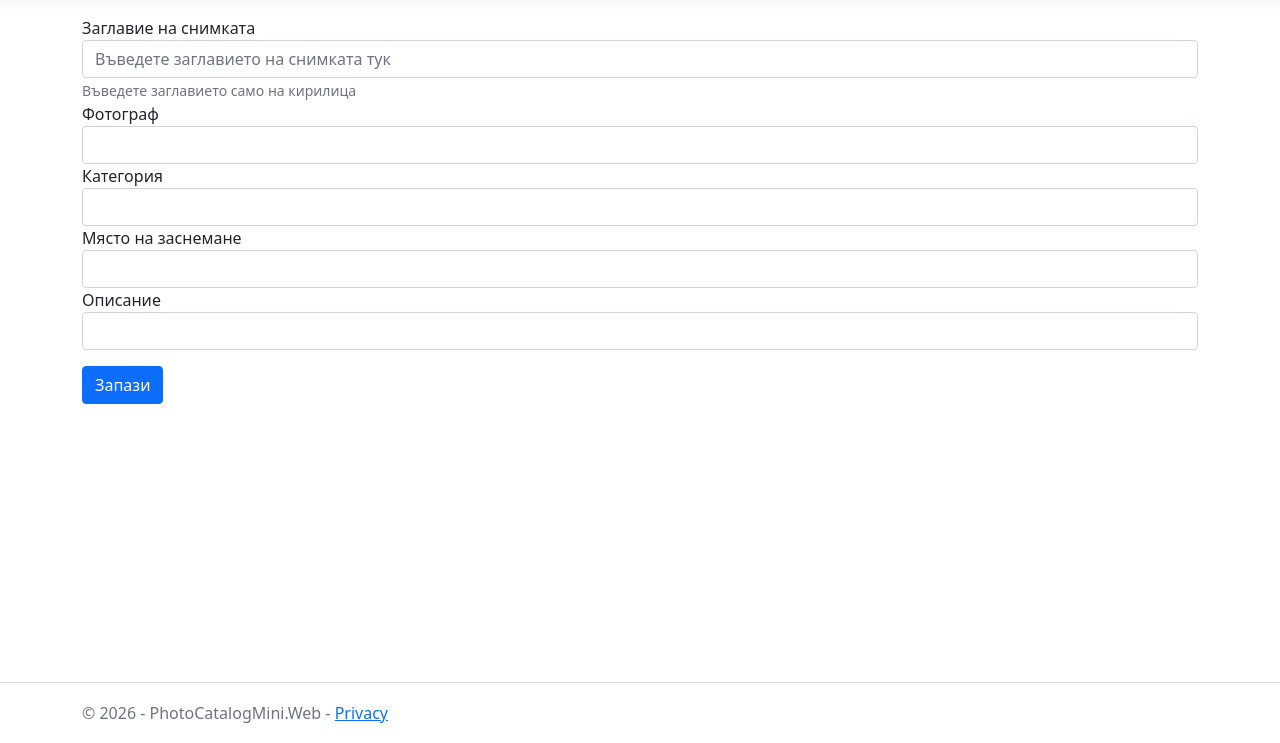
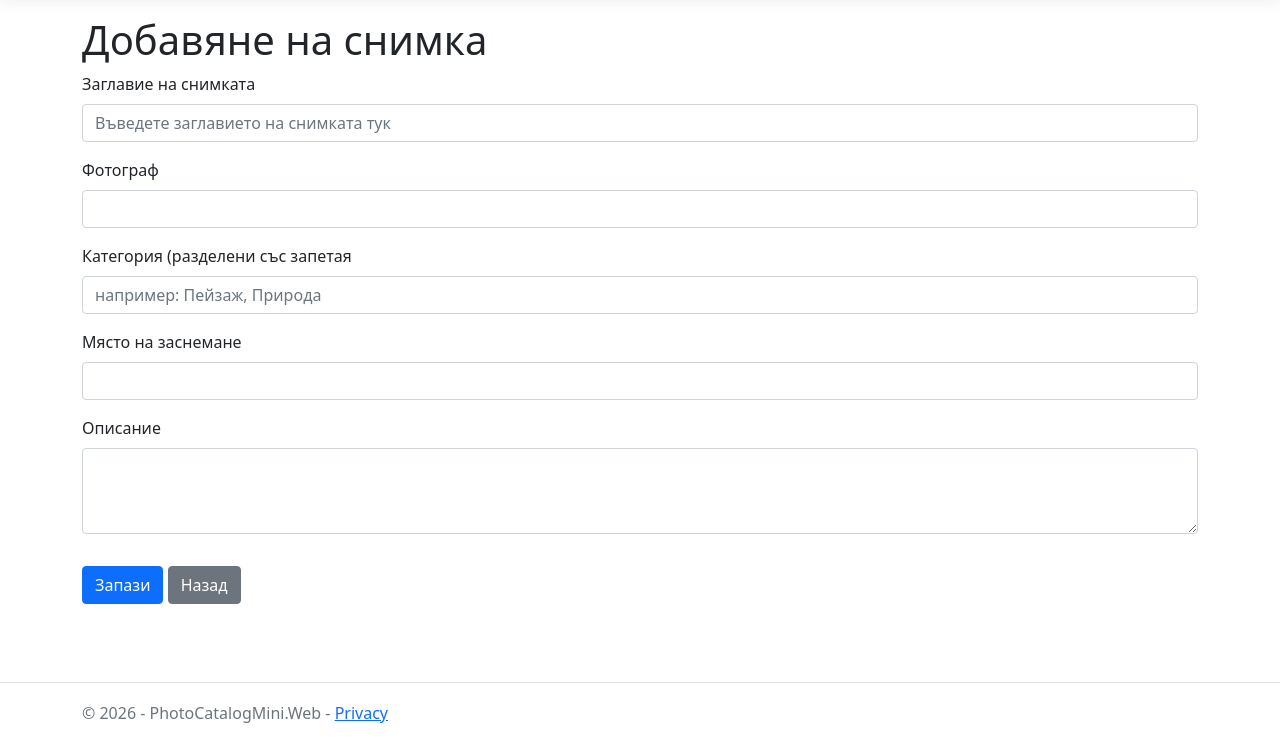
Before and after one commit to mag1sh/PhotoCatalogMini, an ASP.NET Core app: page /Photos/Create in a window 1280 px wide. Shown: the part 57-800 px from the top of the page. Run offline with ASP.NET Core 8, Linux system fonts and the light colour scheme; style sheets or scripts are compiled from the project's sources.

Commit message:
Add Create photo form with validation

```diff
--- a/PhotoCatalogMini.Web/Views/Photos/Create.cshtml
+++ b/PhotoCatalogMini.Web/Views/Photos/Create.cshtml
@@ -1,29 +1,45 @@
-<form method="post" action="photos/create">
-    <div class="form-group">
-        <label for="photo_title">Заглавие на снимката</label>
-        <input type="text" class="form-control" name="title" id="photo_title" placeholder="Въведете заглавието на снимката тук">
-        <small class="form-text text-muted">Въведете заглавието само на кирилица</small>
+@model CreatePhotoViewModel
+@{
+	ViewData["Title"] = "Нова снимка";
+}
+
+<h1>Добавяне на снимка</h1>
+
+<form asp-action="Create" method="post">
+    <div class="mb-3">
+		<label asp-for="Title" class="form-label"></label>
+		<input asp-for="Title" class="form-control" placeholder="Въведете заглавието на снимката тук" />
+		<span asp-validation-for="Title" class="text-danger"></span>
     </div>
 
-    <div class="form-group">
-        <label for="photo_photographer">Фотограф</label>
-        <input type="text" class="form-control" name="photographer" id="photo_photographer">
+    <div class="mb-3">
+        <label asp-for="PhotographerName" class="form-label"></label>
+        <input asp-for="PhotographerName" class="form-control" />
+        <span asp-validation-for="PhotographerName" class="text-danger"></span>
     </div>
 
-    <div class="form-group">
-        <label for="photo_category">Категория</label>
-        <input type="text" class="form-control" name="category" id="photo_category">
+    <div class="mb-3">
+        <label asp-for="Categories" class="form-label"></label>
+        <input asp-for="Categories" class="form-control" placeholder="например: Пейзаж, Природа" />
+        <span asp-validation-for="Categories" class="text-danger"></span>
     </div>
 
-    <div class="form-group">
-        <label for="photo_location">Място на заснемане</label>
-        <input type="text" class="form-control" name="location" id="photo_location">
+    <div class="mb-3">
+        <label asp-for="Location" class="form-label"></label>
+        <input asp-for="Location" class="form-control" />
+        <span asp-validation-for="Location" class="text-danger"></span>
     </div>
 
-    <div class="form-group">
-        <label for="photo_description">Описание</label>
-        <input type="text" class="form-control" name="description" id="photo_description">
+    <div class="mb-3">
+        <label asp-for="Description" class="form-label"></label>
+        <textarea asp-for="Description" class="form-control" rows="3"></textarea>
+        <span asp-validation-for="Description" class="text-danger"></span>
     </div>
 
     <button type="submit" class="btn btn-primary my-3">Запази</button>
+	<a asp-action="Index" class="btn btn-secondary my-3">Назад</a>
 </form>
+
+@section Scripts {
+    <partial name="_ValidationScriptsPartial" />
+}
```
